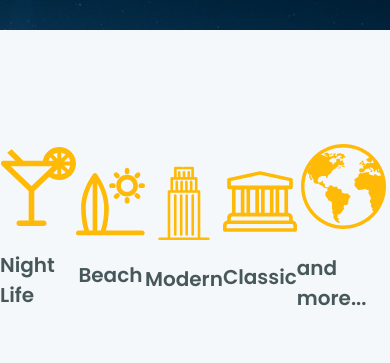
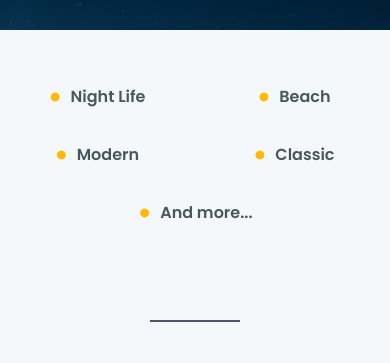
Before and after one commit to Bernardomennndes/worldtrip, a Next.js app: page / in a window 390 px wide. Shown: the part 183-546 px from the top of the page. Built offline with nearby package versions, Linux system fonts and the light colour scheme; data requests are answered from the project's data file.

Commit message:
Component and Responsiveness: Travel Types

```diff
--- a/src/components/TravelTypes.tsx
+++ /dev/null
@@ -1,86 +0,0 @@
-import { Flex, Image, Text } from '@chakra-ui/react';
-
-export function TravelTypes() {
-    return (
-        <Flex
-            w="100%"
-            maxW="1160px"
-            justify="space-between"
-            align="center"
-            mt="114px"
-            mx="auto"
-        >
-
-            <Flex
-                direction="column"
-                align="center"
-            >
-                <Image src="/icons/drink.svg" alt="Drink" />
-                <Text
-                    fontWeight="600"
-                    mt="24px"
-                    fontSize="xl"
-                >
-                    Night Life
-                </Text>
-            </Flex>
-
-            <Flex
-                direction="column"
-                align="center"
-            >
-                <Image src="/icons/surf.svg" alt="Surf board" />
-                <Text
-                    fontWeight="600"
-                    mt="24px"
-                    fontSize="xl"
-                >
-                    Beach
-                </Text>
-            </Flex>
-
-            <Flex
-                direction="column"
-                align="center"
-            >
-                <Image src="/icons/building.svg" alt="Building" />
-                <Text
-                    fontWeight="600"
-                    mt="24px"
-                    fontSize="xl"
-                >
-                    Modern
-                </Text>
-            </Flex>
-
-            <Flex
-                direction="column"
-                align="center"
-            >
-                <Image src="/icons/museum.svg" alt="Museum" />
-                <Text
-                    fontWeight="600"
-                    mt="24px"
-                    fontSize="xl"
-                >
-                    Classic
-                </Text>
-            </Flex>
-
-            <Flex
-                direction="column"
-                align="center"
-            >
-                <Image src="/icons/earth.svg" alt="Earth" />
-                <Text
-                    fontWeight="600"
-                    mt="24px"
-                    fontSize="xl"
-                >
-                    and more...
-                </Text>
-            </Flex>
-
-        </Flex>
-    );
-}
--- /dev/null
+++ b/src/components/TravelTypes/TypeItem.tsx
@@ -0,0 +1,23 @@
+import { Flex, Image, Text, useBreakpointValue } from '@chakra-ui/react';
+
+interface TypeItemProps {
+    icon: string;
+    text: string;
+}
+
+export function TypeItem({ icon, text }: TypeItemProps) {
+    const isMobile = useBreakpointValue({
+        base: false,
+        sm: true,
+    })
+
+    return (
+        <Flex direction={["row", "column"]} align="center" justify="center">
+            {isMobile
+                ? <Image src={`icons/${icon}.svg`} alt={`${icon} icon`} w="85px" h="85px" mb="6" />
+                : <Text color="yellow.400" fontSize="4xl" mr="2">•</Text>
+            }
+            <Text fontWeight="600" color="gray.700" fontSize={["md", "xl", "2xl"]}>{text}</Text>
+        </Flex>
+    );
+}
--- /dev/null
+++ b/src/components/TravelTypes/index.tsx
@@ -0,0 +1,39 @@
+import { Grid, GridItem } from '@chakra-ui/react';
+import { TypeItem } from './TypeItem';
+
+export function TravelTypes() {
+    return (
+        <Grid
+            w="100%"
+            maxW="1160px"
+            mx="auto"
+            mt={["10", "32"]}
+            templateColumns={["1fr 1fr", "1fr 1fr", "1fr 1fr", "repeat(5, 1fr)"]}
+            justifyContent="space-between"
+            alignItems="center"
+            flexWrap="wrap"
+            gap={[1, 5]}
+        >
+            <GridItem>
+                <TypeItem icon="drink" text="Night Life" />
+            </GridItem>
+
+            <GridItem>
+                <TypeItem icon="surf" text="Beach" />
+            </GridItem>
+
+            <GridItem>
+                <TypeItem icon="building" text="Modern" />
+            </GridItem>
+
+            <GridItem>
+                <TypeItem icon="museum" text="Classic" />
+            </GridItem>
+
+            <GridItem colSpan={[2, 2, 2, 1]} >
+                <TypeItem icon="earth" text="And more..." />
+            </GridItem>
+
+        </Grid>
+    );
+}
--- a/src/pages/index.tsx
+++ b/src/pages/index.tsx
@@ -5,7 +5,7 @@ import { Text } from '@chakra-ui/react';
 
 import { Header } from '../components/Header';
 import { Banner } from '../components/Banner';
-import { TravelTypes } from '../components/TravelTypes';
+import { TravelTypes } from '../components/TravelTypes/index';
 import { Divider } from '../components/Divider';
 import { Slider } from '../components/Slider/index';
 
```
